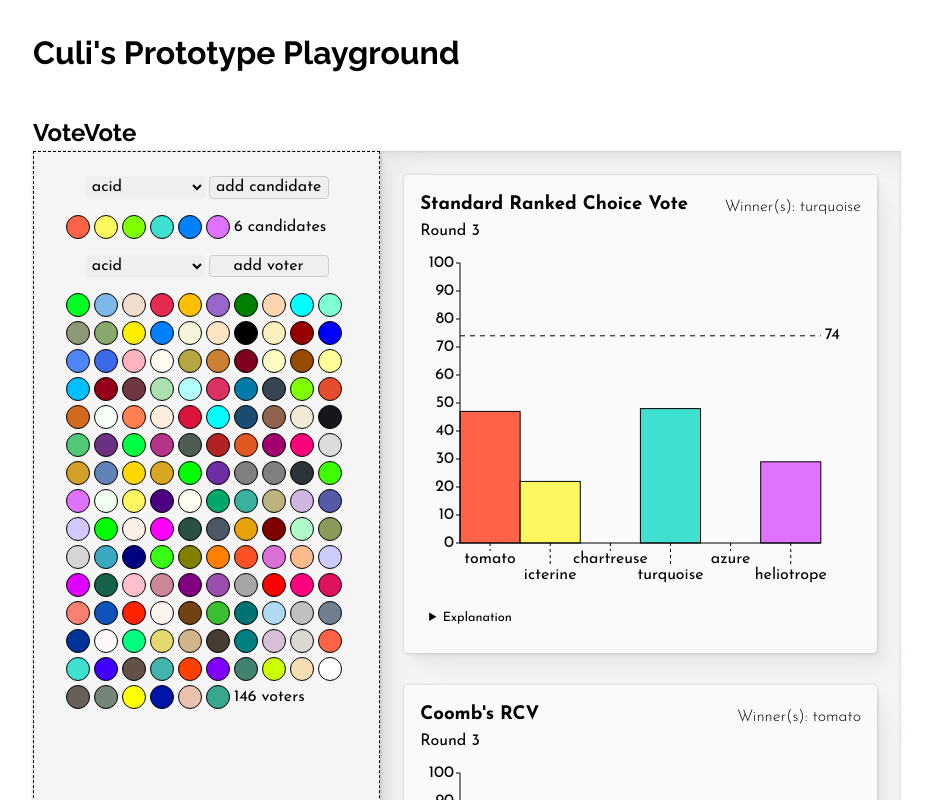
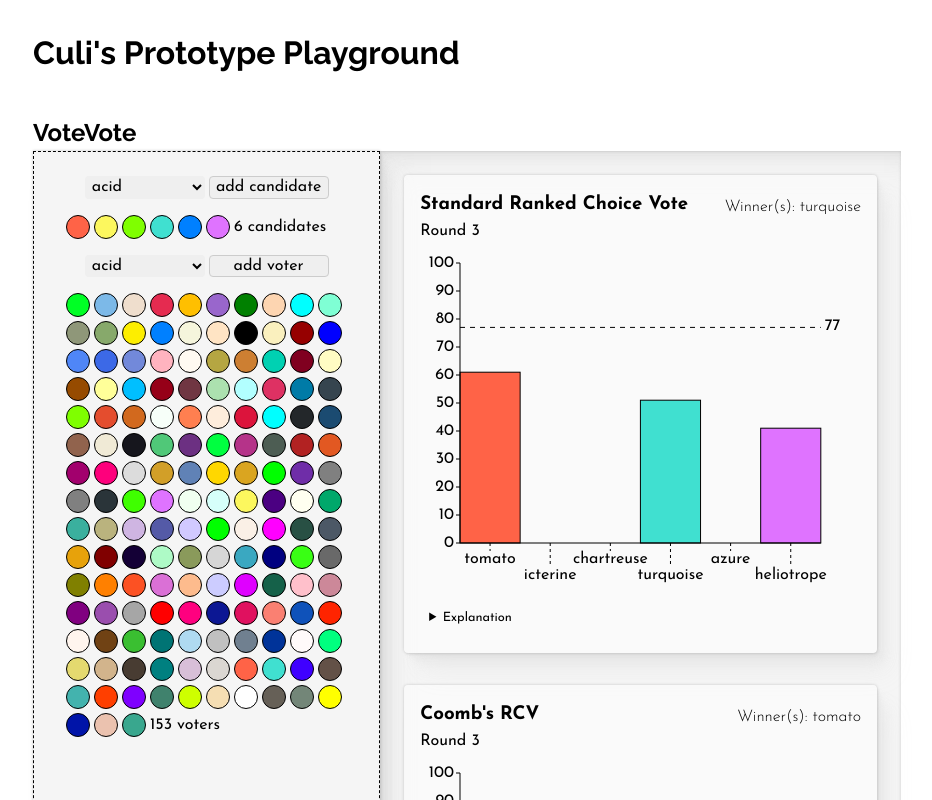
Before and after one commit to tif-calin/react-play, a React app: page /votevote in a window 1280 px wide. Shown: the whole page, without its empty margins (173-1105 px from the left). Built offline with nearby package versions, Linux system fonts and the light colour scheme.

Commit message:
7 more colors

```diff
--- a/src/data/colors.js
+++ b/src/data/colors.js
@@ -21,10 +21,12 @@ const colors = {
   'blue': '#0000ff',
   blueberry: '#4f86f7',
   bluetiful: '#3c69e7',
+  blurple: '#7289da',
   blush: '#ffb3bf',
   bone: '#fffaf2',
   brass: '#b5a642',
   bronze: '#cd7f32',
+  bulma: '#00d1b2',
   burgundy: '#800020',
   butter: '#fffcc3',
   'brown': '#964b00',
@@ -45,6 +47,7 @@ const colors = {
   'cream': '#feeddc',
   'crimson': '#dc143c',
   'cyan': '#00ffff',
+  dark: '#23272a',
   'denim': '#1b4b71',
   'ebony': '#91634d',
   eggshell: '#f0ead6',
@@ -71,6 +74,7 @@ const colors = {
   'harlequin': '#3fff00',
   'heliotrope': '#df73ff',
   honeydew: '#f0fff0',
+  ice: '#d6fffa',
   icterine: '#fcf75e',
   'indigo': '#4b0082',
   ivory: '#fffff0',
@@ -87,12 +91,14 @@ const colors = {
   'marengo': '#4c5866',
   'marigold': '#e7a20b',
   'maroon': '#800000',
+  midnight: '#140036',
   'mint': '#aefac6',
   'moss': '#8a9a5b',
   mirror: '#d6d6d6',
   moonstone: '#3aa8c1',
   'navy': '#000080',
   neon: '#39ff14',
+  nice: '#696969',
   'olive': '#808000',
   'orange': '#ff8000',
   'orangered': '#fc5123',
@@ -108,6 +114,7 @@ const colors = {
   'quicksilver': '#a6a6a6',
   'red': '#ff0000',
   rose: '#ff007f',
+  'royal': '#0c1793',
   ruby: '#e0115f',
   'salmon': '#fa8072',
   sapphire: '#0f52ba',
```
